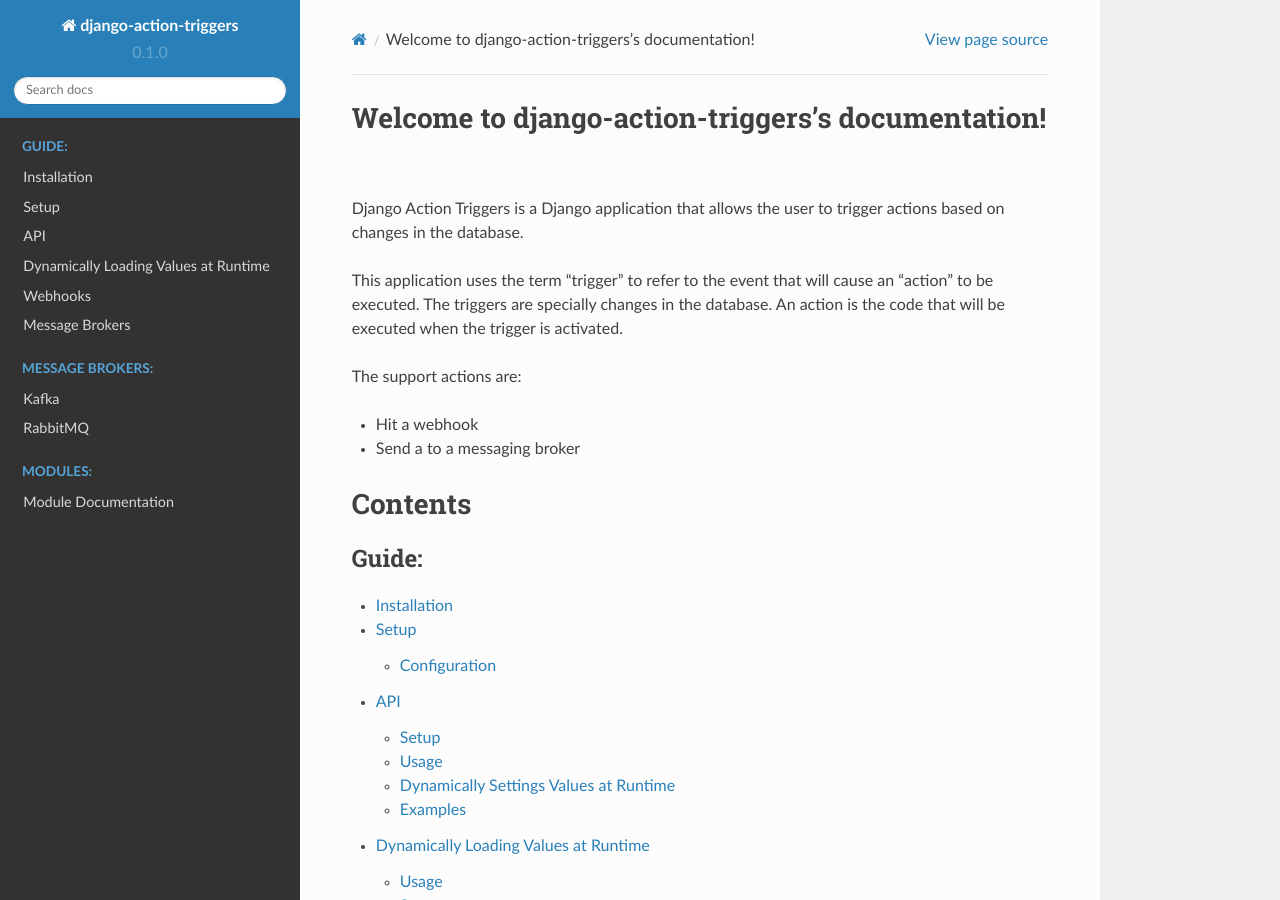
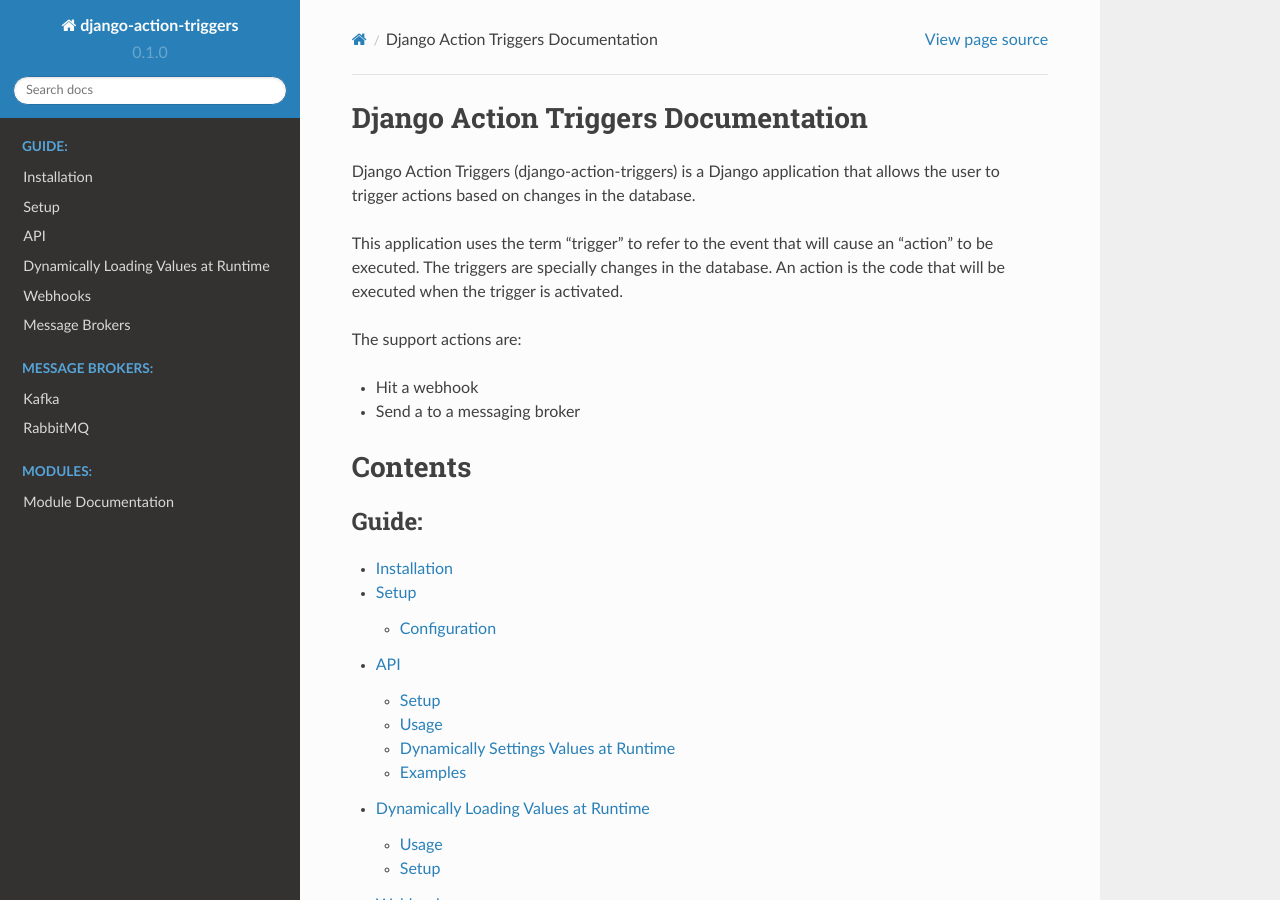
Before and after one commit to Salaah01/django-action-triggers, a Sphinx documentation site: the page built from docs/source/index.rst, in a window 1280 px wide and 900 px high. Built offline with Sphinx 7.4.7 and the Read the Docs theme 2.0.0, drawn with Linux system fonts in a browser that asks for light colours; the version number is read from the project's files by our own code.

Commit message:
updated docs title

```diff
--- a/docs/source/index.rst
+++ b/docs/source/index.rst
@@ -1,8 +1,8 @@
-Welcome to django-action-triggers's documentation!
-==================================================
+Django Action Triggers Documentation
+====================================
 
-Django Action Triggers is a Django application that allows the user to trigger
-actions based on changes in the database.
+Django Action Triggers (django-action-triggers) is a Django application that
+allows the user to trigger actions based on changes in the database.
 
 This application uses the term "trigger" to refer to the event that will cause
 an "action" to be executed. The triggers are specially changes in the database.
```
